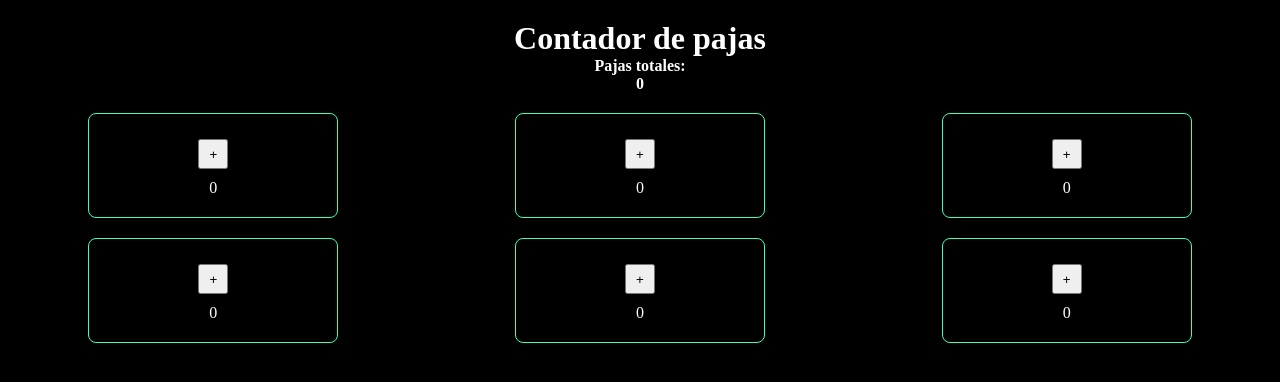
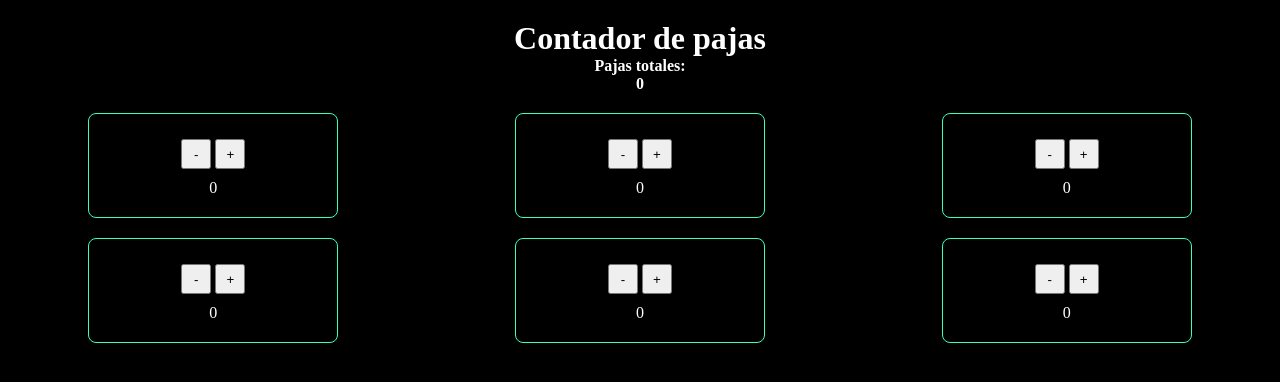
Before and after one commit to Emerdinger/pajfront, a plain HTML site: page index.html in a window 1280 px wide. Drawn offline with Linux system fonts and the light colour scheme; no server answers.

Commit message:
restar feature

```diff
--- a/index.html
+++ b/index.html
@@ -18,31 +18,37 @@
     <div class="cards">
         <div class="card">
             <h4 id="cristian"></h4>
+            <button onclick="quitarPaja('Cristhian')">-</button>
             <button onclick="agregarPaja('Cristhian')">+</button>
             <p id="cristianpajas">0</p>
         </div>
         <div class="card">
             <h4 id="emer"></h4>
+            <button onclick="quitarPaja('Emer')">-</button>
             <button onclick="agregarPaja('Emer')" onmousedown="sonido.play()">+</button>
             <p id="emerpajas">0</p>
         </div>
         <div class="card">
             <h4 id="jp"></h4>
+            <button onclick="quitarPaja('JP')">-</button>
             <button onclick="agregarPaja('JP')">+</button>
             <p id="jppajas">0</p>
         </div>
         <div class="card">
             <h4 id="juanca"></h4>
+            <button onclick="quitarPaja('Juanca')">-</button>
             <button onclick="agregarPaja('Juanca')">+</button>
             <p id="juancapajas">0</p>
         </div>
         <div class="card">
             <h4 id="chucho"></h4>
+            <button onclick="quitarPaja('Chucho')">-</button>
             <button onclick="agregarPaja('Chucho')">+</button>
             <p id="chuchopajas">0</p>
         </div>
         <div class="card">
             <h4 id="coste"></h4>
+            <button onclick="quitarPaja('Coste')">-</button>
             <button onclick="agregarPaja('Coste')">+</button>
             <p id="costepajas">0</p>
         </div>
@@ -63,6 +69,20 @@
             }
         }
         mecorro.play();
+    }
+
+    function quitarPaja(nombre) {
+        const xhr = new XMLHttpRequest();
+        xhr.open("PUT", `https://pajteam-production.up.railway.app/v1/pajeros/restar/${nombre}`);
+        xhr.send();
+        xhr.responseType = "json";
+        xhr.onload = () => {
+            if (xhr.readyState == 4 && xhr.status == 200) {
+                getAll();
+            } else {
+                console.log(`Error: ${xhr.status}`);
+            }
+        }
     }
 
     function getAll() {
```
